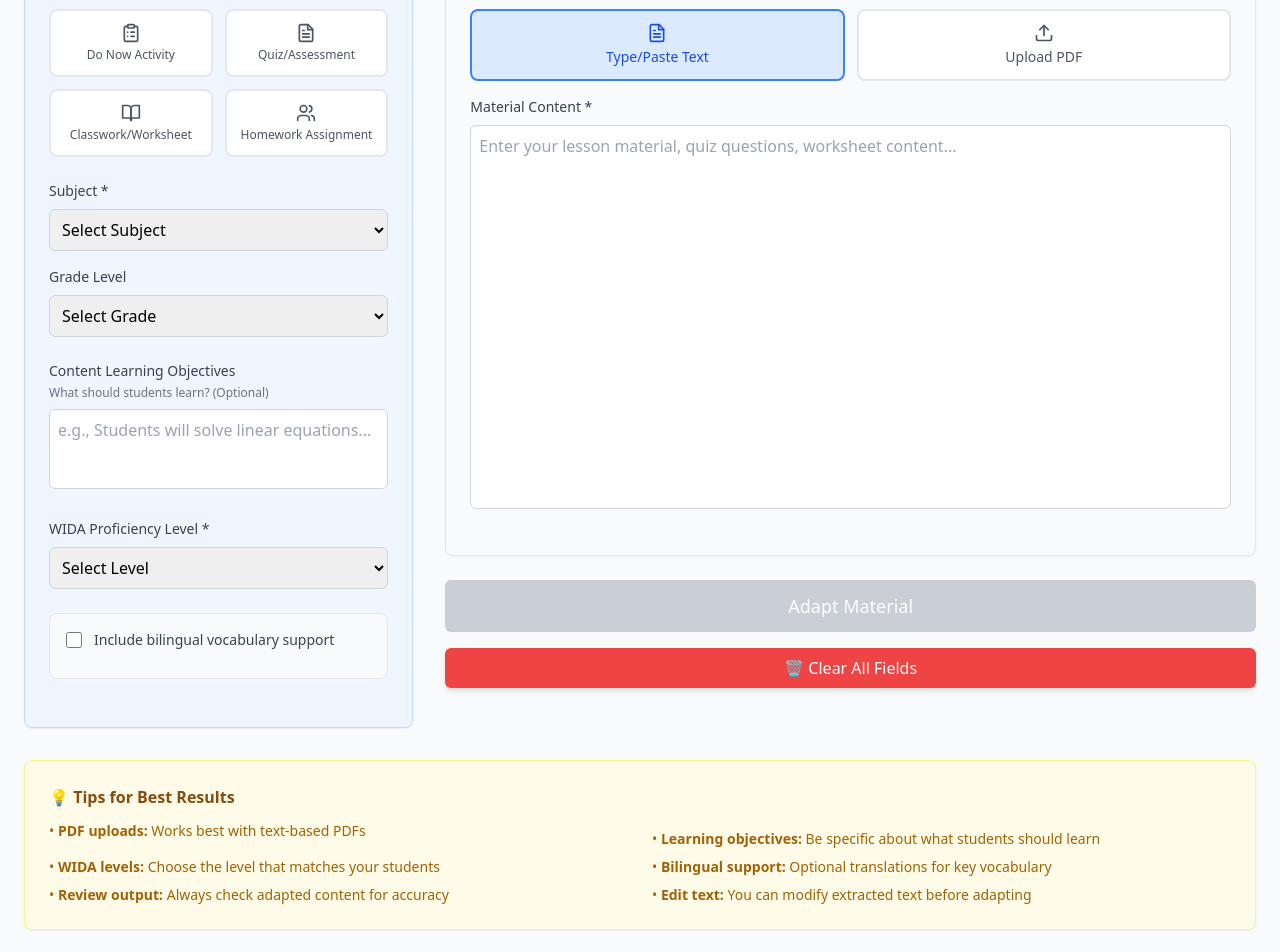
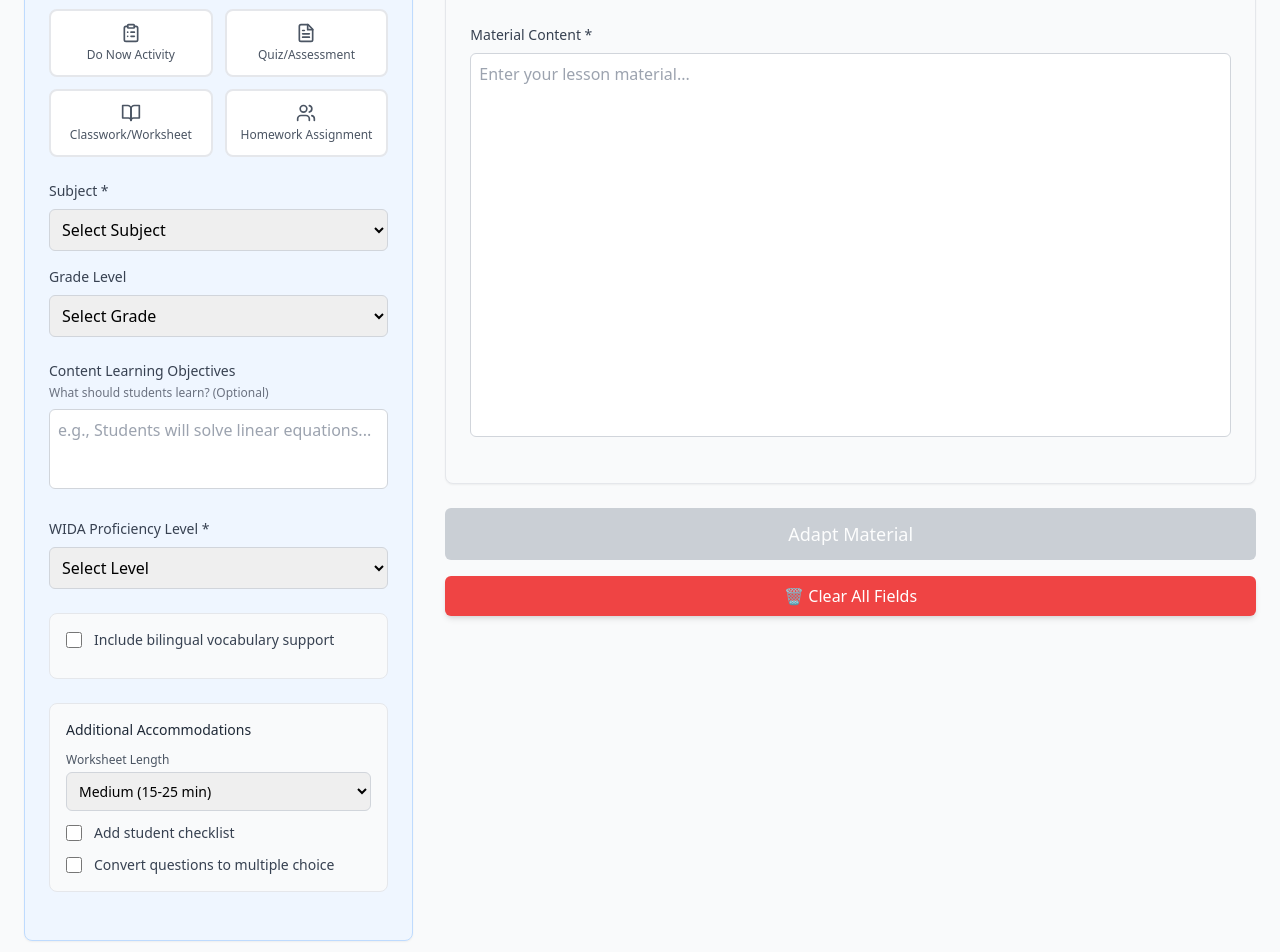
Before and after one commit to cglengualab/ELLift-v1.1, a React (Vite) app: page / in a window 1280 px wide. Shown: the part 220-1172 px from the top of the page. Built offline with nearby package versions, Linux system fonts and the light colour scheme.

Commit message:
Update ELLMaterialAdapter.jsx IEP accomodations

```diff
--- a/src/components/ELLMaterialAdapter.jsx
+++ b/src/components/ELLMaterialAdapter.jsx
@@ -58,10 +58,15 @@ const ELLMaterialAdapter = () => {
   const [isLoading, setIsLoading] = useState(false);
   const [error, setError] = useState('');
   const worksheetRef = useRef(null);
-  const teacherGuideRef = useRef(null); // <-- ADDED
+  const teacherGuideRef = useRef(null);
   const [translateSummary, setTranslateSummary] = useState(false);
   const [translateInstructions, setTranslateInstructions] = useState(false);
   const [listCognates, setListCognates] = useState(false);
+
+  // --- NEW STATE FOR IEP ACCOMMODATIONS ---
+  const [worksheetLength, setWorksheetLength] = useState('Medium'); // Default to Medium
+  const [addStudentChecklist, setAddStudentChecklist] = useState(false);
+  const [useMultipleChoice, setUseMultipleChoice] = useState(false);
 
   const handleBilingualSupportChange = (isChecked) => {
     setIncludeBilingualSupport(isChecked);
@@ -76,7 +81,6 @@ const ELLMaterialAdapter = () => {
   };
 
   const isFormValid = useMemo(() => {
-    // MODIFIED to make learning objectives optional
     const basicFieldsValid = originalMaterial.trim() && materialType && subject && proficiencyLevel;
     const bilingualValid = !includeBilingualSupport || nativeLanguage;
     return basicFieldsValid && bilingualValid;
@@ -110,7 +114,6 @@ const ELLMaterialAdapter = () => {
 
   const adaptMaterial = useCallback(async () => {
     const contentToAdapt = originalMaterial;
-    // MODIFIED to remove learning objectives from validation
     if (!contentToAdapt.trim() || !materialType || !subject || !proficiencyLevel) {
       setError('Please fill in all required fields');
       return;
@@ -127,7 +130,11 @@ const ELLMaterialAdapter = () => {
         contentToAdapt, materialType, subject, gradeLevel, proficiencyLevel, learningObjectives, includeBilingualSupport, nativeLanguage,
         translateSummary,
         translateInstructions,
-        listCognates
+        listCognates,
+        // --- PASSING NEW IEP OPTIONS TO THE API ---
+        worksheetLength,
+        addStudentChecklist,
+        useMultipleChoice
       });
       setStudentWorksheet(adaptedData.studentWorksheet);
       setTeacherGuide(adaptedData.teacherGuide);
@@ -141,7 +148,7 @@ const ELLMaterialAdapter = () => {
       setProcessingStep('');
     }
     setIsLoading(false);
-  }, [originalMaterial, materialType, subject, gradeLevel, proficiencyLevel, learningObjectives, includeBilingualSupport, nativeLanguage, translateSummary, translateInstructions, listCognates]);
+  }, [originalMaterial, materialType, subject, gradeLevel, proficiencyLevel, learningObjectives, includeBilingualSupport, nativeLanguage, translateSummary, translateInstructions, listCognates, worksheetLength, addStudentChecklist, useMultipleChoice]); // --- ADDED DEPENDENCIES ---
 
   const clearAll = useCallback(() => {
     setOriginalMaterial('');
@@ -164,6 +171,10 @@ const ELLMaterialAdapter = () => {
     setTranslateSummary(false);
     setTranslateInstructions(false);
     setListCognates(false);
+    // --- RESETTING NEW IEP STATE ---
+    setWorksheetLength('Medium');
+    setAddStudentChecklist(false);
+    setUseMultipleChoice(false);
   }, []);
 
   const copyStudentWorksheet = useCallback(async () => {
@@ -304,44 +315,44 @@ const ELLMaterialAdapter = () => {
                   </div>
 
                   <div className="flex items-center">
-                    <input
-                      type="checkbox"
-                      id="translate-summary"
-                      checked={translateSummary}
-                      onChange={(e) => setTranslateSummary(e.target.checked)}
-                      className="mr-3 w-4 h-4 text-blue-600"
-                    />
-                    <label htmlFor="translate-summary" className="text-sm text-gray-700">
-                      Add bilingual background summary
-                    </label>
+                    <input type="checkbox" id="translate-summary" checked={translateSummary} onChange={(e) => setTranslateSummary(e.target.checked)} className="mr-3 w-4 h-4 text-blue-600" />
+                    <label htmlFor="translate-summary" className="text-sm text-gray-700">Add bilingual background summary</label>
                   </div>
                   <div className="flex items-center">
-                    <input
-                      type="checkbox"
-                      id="translate-instructions"
-                      checked={translateInstructions}
-                      onChange={(e) => setTranslateInstructions(e.target.checked)}
-                      className="mr-3 w-4 h-4 text-blue-600"
-                    />
-                    <label htmlFor="translate-instructions" className="text-sm text-gray-700">
-                      Translate activity instructions
-                    </label>
+                    <input type="checkbox" id="translate-instructions" checked={translateInstructions} onChange={(e) => setTranslateInstructions(e.target.checked)} className="mr-3 w-4 h-4 text-blue-600" />
+                    <label htmlFor="translate-instructions" className="text-sm text-gray-700">Translate activity instructions</label>
                   </div>
                   <div className="flex items-center">
-                    <input
-                      type="checkbox"
-                      id="list-cognates"
-                      checked={listCognates}
-                      onChange={(e) => setListCognates(e.target.checked)}
-                      className="mr-3 w-4 h-4 text-blue-600"
-                    />
-                    <label htmlFor="list-cognates" className="text-sm text-gray-700">
-                      List cognates in Teacher's Guide
-                    </label>
+                    <input type="checkbox" id="list-cognates" checked={listCognates} onChange={(e) => setListCognates(e.target.checked)} className="mr-3 w-4 h-4 text-blue-600" />
+                    <label htmlFor="list-cognates" className="text-sm text-gray-700">List cognates in Teacher's Guide</label>
                   </div>
                 </div>
               )}
             </div>
+
+            {/* --- NEW SECTION FOR IEP ACCOMMODATIONS --- */}
+            <div className="mb-6 p-4 bg-gray-50 rounded-lg border border-gray-200">
+              <h3 className="text-sm font-medium text-gray-800 mb-3">Additional Accommodations</h3>
+              <div className="space-y-3">
+                <div>
+                  <label className="block text-xs font-medium text-gray-600 mb-1">Worksheet Length</label>
+                  <select value={worksheetLength} onChange={(e) => setWorksheetLength(e.target.value)} className="input-field text-sm">
+                    <option value="Short">Short (5-10 min)</option>
+                    <option value="Medium">Medium (15-25 min)</option>
+                    <option value="Long">Long (30+ min)</option>
+                  </select>
+                </div>
+                <div className="flex items-center">
+                  <input type="checkbox" id="add-checklist" checked={addStudentChecklist} onChange={(e) => setAddStudentChecklist(e.target.checked)} className="mr-3 w-4 h-4 text-blue-600" />
+                  <label htmlFor="add-checklist" className="text-sm text-gray-700">Add student checklist</label>
+                </div>
+                <div className="flex items-center">
+                  <input type="checkbox" id="use-mcq" checked={useMultipleChoice} onChange={(e) => setUseMultipleChoice(e.target.checked)} className="mr-3 w-4 h-4 text-blue-600" />
+                  <label htmlFor="use-mcq" className="text-sm text-gray-700">Convert questions to multiple choice</label>
+                </div>
+              </div>
+            </div>
+            {/* --- END OF NEW SECTION --- */}
 
             {processingStep && (
               <div className="mt-4 p-3 bg-blue-100 text-blue-800 rounded-md text-sm font-medium">
@@ -356,74 +367,15 @@ const ELLMaterialAdapter = () => {
             <h2 className="section-header text-gray-800">Original Material</h2>
             <div className="mb-4">
               <label className="block text-sm font-medium text-gray-700 mb-3">How would you like to add your material?</label>
-              <div className="grid grid-cols-2 gap-3">
-                <button
-                  onClick={() => setInputMethod('text')}
-                  className={`p-3 rounded-lg border-2 transition-all ${
-                    inputMethod === 'text'
-                      ? 'border-blue-500 bg-blue-100 text-blue-700'
-                      : 'border-gray-200 bg-white text-gray-600 hover:border-blue-300'
-                  }`}
-                >
-                  <FileText className="w-5 h-5 mx-auto mb-1" />
-                  <div className="text-sm font-medium">Type/Paste Text</div>
-                </button>
-                <button
-                  onClick={() => setInputMethod('upload')}
-                  className={`p-3 rounded-lg border-2 transition-all ${
-                    inputMethod === 'upload'
-                      ? 'border-blue-500 bg-blue-100 text-blue-700'
-                      : 'border-gray-200 bg-white text-gray-600 hover:border-blue-300'
-                  }`}
-                >
-                  <Upload className="w-5 h-5 mx-auto mb-1" />
-                  <div className="text-sm font-medium">Upload PDF</div>
-                </button>
-              </div>
+              <div className="grid grid-cols-2 gap-3">{/*...*/}</div>
             </div>
-            {inputMethod === 'upload' && (
-              <div className="mb-4">
-                <div className="border-2 border-dashed border-blue-300 rounded-lg p-4 text-center bg-blue-50">
-                  {uploadedFile ? (
-                    <div className="space-y-2">
-                      <File className="w-8 h-8 text-green-500 mx-auto" />
-                      <p className="text-sm font-medium text-gray-900">{uploadedFile.name}</p>
-                      <button onClick={removeFile} className="text-xs text-red-600 hover:text-red-800">
-                        Remove
-                      </button>
-                    </div>
-                  ) : (
-                    <div className="space-y-2">
-                      <Upload className="w-8 h-8 text-blue-400 mx-auto" />
-                      <input type="file" accept=".pdf" onChange={handleFileUpload} className="hidden" id="pdf-upload" />
-                      <label htmlFor="pdf-upload" className="inline-flex items-center btn-primary cursor-pointer text-sm py-2 px-3">
-                        Choose PDF
-                      </label>
-                    </div>
-                  )}
-                </div>
-                {uploadedFile && extractedText && (
-                  <div className="mt-3 p-3 bg-green-50 border border-green-200 rounded-md">
-                    <p className="text-xs text-green-800 font-medium">✅ Text extracted and added below</p>
-                  </div>
-                )}
-              </div>
-            )}
+            {inputMethod === 'upload' && (<div className="mb-4">{/*...*/}</div>)}
             <div className="mb-4">
-              <label className="block text-sm font-medium text-gray-700 mb-2">
-                Material Content *
-                {uploadedFile && extractedText && (
-                  <span className="text-blue-600 text-xs ml-2">(from PDF)</span>
-                )}
-              </label>
+              <label className="block text-sm font-medium text-gray-700 mb-2">Material Content *</label>
               <textarea
                 value={originalMaterial}
                 onChange={(e) => setOriginalMaterial(e.target.value)}
-                placeholder={
-                  inputMethod === 'upload'
-                    ? "Upload a PDF above to extract text here..."
-                    : "Enter your lesson material, quiz questions, worksheet content..."
-                }
+                placeholder="Enter your lesson material..."
                 className="input-field h-96 resize-none custom-scrollbar"
               />
             </div>
@@ -441,12 +393,9 @@ const ELLMaterialAdapter = () => {
               <div className="card bg-green-50 border-green-200">
                 <div className="flex items-center justify-between mb-4">
                   <h2 className="section-header text-green-800">Adapted Student Material</h2>
-                  <button
-                    onClick={copyStudentWorksheet}
-                    className="flex items-center gap-2 px-4 py-2 bg-green-600 text-white text-sm rounded-md hover:bg-green-700 transition-colors"
-                  >
+                  <button onClick={copyStudentWorksheet} className="flex items-center gap-2 px-4 py-2 bg-green-600 text-white text-sm rounded-md hover:bg-green-700 transition-colors">
                     <ClipboardList className="w-4 h-4" />
-                    Copy Worksheet
+                    Copy Formatted Text
                   </button>
                 </div>
                 <div ref={worksheetRef} className="bg-white p-6 rounded-md border border-green-200 h-96 overflow-y-auto custom-scrollbar prose max-w-full">
@@ -460,10 +409,7 @@ const ELLMaterialAdapter = () => {
                     <Book className="w-6 h-6"/>
                     Teacher's Guide
                   </h2>
-                   <button
-                    onClick={copyTeacherGuide}
-                    className="flex items-center gap-2 px-4 py-2 bg-slate-600 text-white text-sm rounded-md hover:bg-slate-700 transition-colors"
-                  >
+                   <button onClick={copyTeacherGuide} className="flex items-center gap-2 px-4 py-2 bg-slate-600 text-white text-sm rounded-md hover:bg-slate-700 transition-colors">
                     <ClipboardList className="w-4 h-4" />
                     Copy Guide
                   </button>
@@ -473,12 +419,8 @@ const ELLMaterialAdapter = () => {
                 </div>
               </div>
 
-              {dynamicDescriptors && (
-                <DynamicWidaCard data={dynamicDescriptors} />
-              )}
-              {widaDescriptors && (
-                <WidaCard descriptors={widaDescriptors} />
-              )}
+              {dynamicDescriptors && ( <DynamicWidaCard data={dynamicDescriptors} /> )}
+              {widaDescriptors && ( <WidaCard descriptors={widaDescriptors} /> )}
             </>
           )}
         </div>
@@ -490,7 +432,7 @@ const ELLMaterialAdapter = () => {
             </h3>
             <ul className="text-sm text-yellow-700 space-y-2 grid grid-cols-1 md:grid-cols-2 gap-x-6">
               <li>• <strong>PDF uploads:</strong> Works best with text-based PDFs</li>
-              <li>• <strong>Learning objectives:</strong> Be specific about what students should learn</li>
+              <li>• <strong>Learning objectives:</strong> (Optional) Be specific about what students should learn</li>
               <li>• <strong>WIDA levels:</strong> Choose the level that matches your students</li>
               <li>• <strong>Bilingual support:</strong> Optional translations for key vocabulary</li>
               <li>• <strong>Review output:</strong> Always check adapted content for accuracy</li>
```
